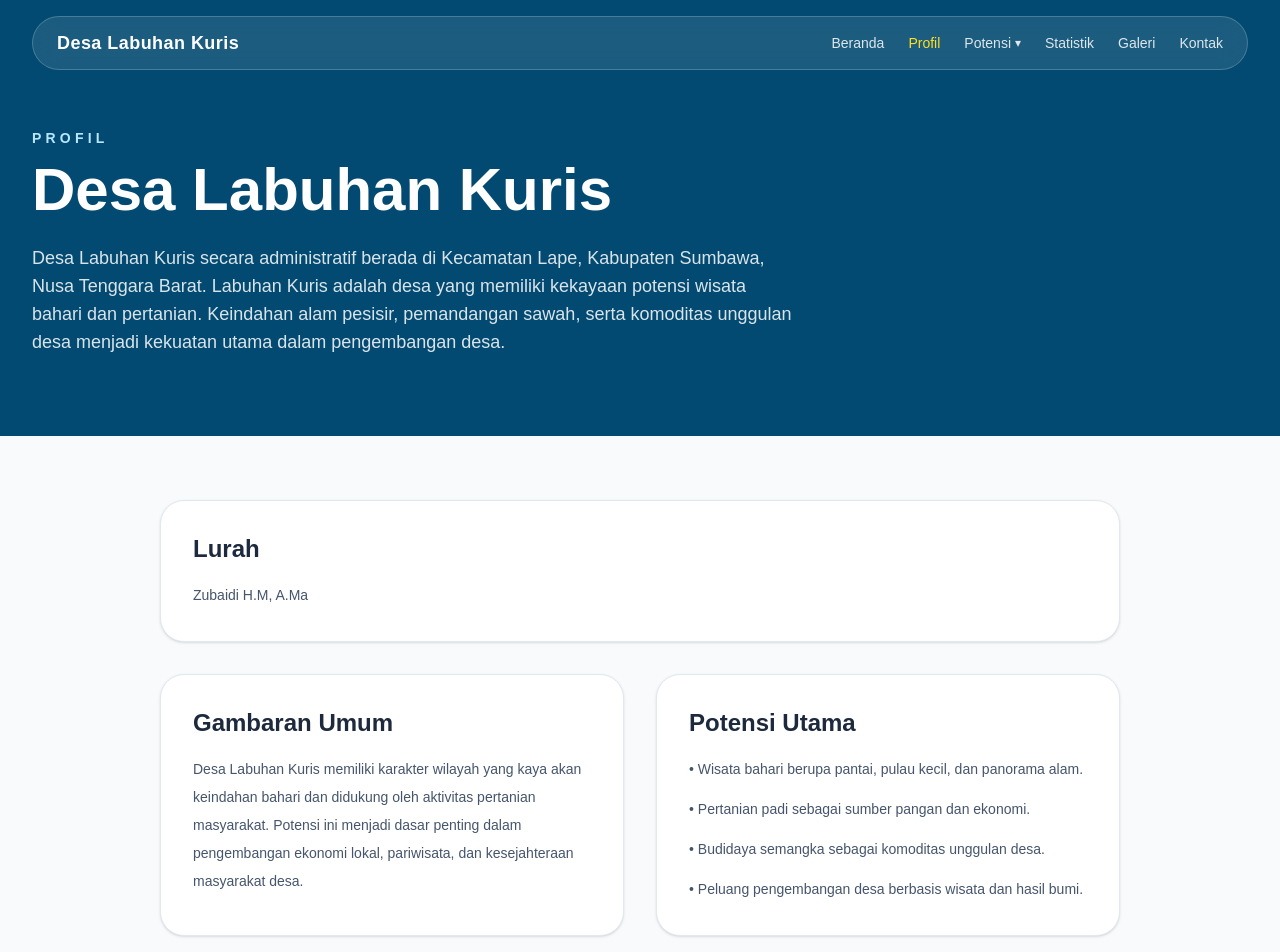
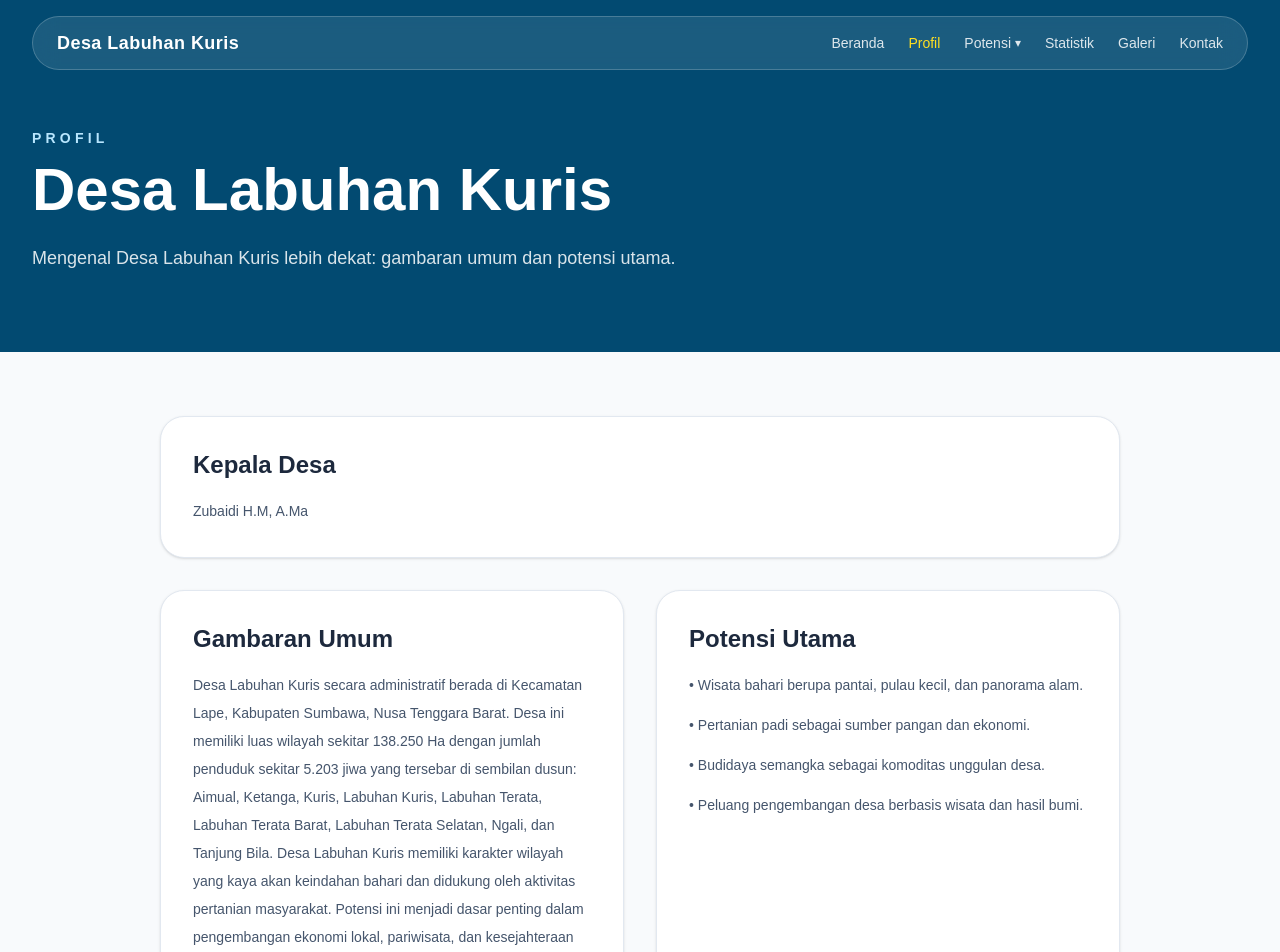
Before and after one commit to dhaniverdant/labuhan-kuris, a Next.js app: page /profil in a window 1280 px wide. Shown: the top 952 px of the page. Built offline with nearby package versions, Linux system fonts and the light colour scheme.

Commit message:
edit profile page content

```diff
--- a/app/profil/page.tsx
+++ b/app/profil/page.tsx
@@ -8,12 +8,12 @@ export default function ProfilPage() {
       <PageHero
         eyebrow="Profil"
         title="Desa Labuhan Kuris"
-        description="Desa Labuhan Kuris secara administratif berada di Kecamatan Lape, Kabupaten Sumbawa, Nusa Tenggara Barat. Labuhan Kuris adalah desa yang memiliki kekayaan potensi wisata bahari dan pertanian. Keindahan alam pesisir, pemandangan sawah, serta komoditas unggulan desa menjadi kekuatan utama dalam pengembangan desa."
+        description="Mengenal Desa Labuhan Kuris lebih dekat: gambaran umum dan potensi utama."
       />
 
       <section className="mx-auto max-w-5xl px-6 py-16 lg:px-8">
         <div className="mb-8 rounded-3xl border border-slate-200 bg-white p-8 shadow-sm">
-          <h2 className="text-2xl font-bold">Lurah</h2>
+          <h2 className="text-2xl font-bold">Kepala Desa</h2>
           <p className="mt-4 text-sm leading-7 text-slate-600">
             Zubaidi H.M, A.Ma
           </p>
@@ -23,6 +23,11 @@ export default function ProfilPage() {
           <div className="rounded-3xl border border-slate-200 bg-white p-8 shadow-sm">
             <h2 className="text-2xl font-bold">Gambaran Umum</h2>
             <p className="mt-4 text-sm leading-7 text-slate-600">
+              Desa Labuhan Kuris secara administratif berada di Kecamatan Lape, Kabupaten Sumbawa, Nusa Tenggara Barat.
+              Desa ini memiliki luas wilayah sekitar 138.250 Ha
+              dengan jumlah penduduk sekitar 5.203 jiwa yang tersebar di sembilan dusun: Aimual, Ketanga,
+              Kuris, Labuhan Kuris, Labuhan Terata, Labuhan Terata Barat, Labuhan Terata Selatan,
+              Ngali, dan Tanjung Bila.
               Desa Labuhan Kuris memiliki karakter wilayah yang kaya akan
               keindahan bahari dan didukung oleh aktivitas pertanian masyarakat.
               Potensi ini menjadi dasar penting dalam pengembangan ekonomi
--- a/components/home/profil-preview-section.tsx
+++ b/components/home/profil-preview-section.tsx
@@ -11,6 +11,8 @@ export default function ProfilPreviewSection() {
           Desa dengan kekayaan laut dan pertanian
         </h2>
         <p className="mt-4 text-base leading-7 text-slate-600">
+          Desa Labuhan Kuris adalah salah satu desa dengan wilayah terluas di Kabupaten Sumbawa
+          dengan luas wilayah sekitar 138.250 Ha.
           Desa Labuhan Kuris memiliki perpaduan kekuatan antara wisata alam bahari dan sektor
           pertanian. Laut yang indah, pantai yang menawan, serta hasil padi, semangka, dan jagung
           memberi identitas yang kuat bagi desa ini.
```
